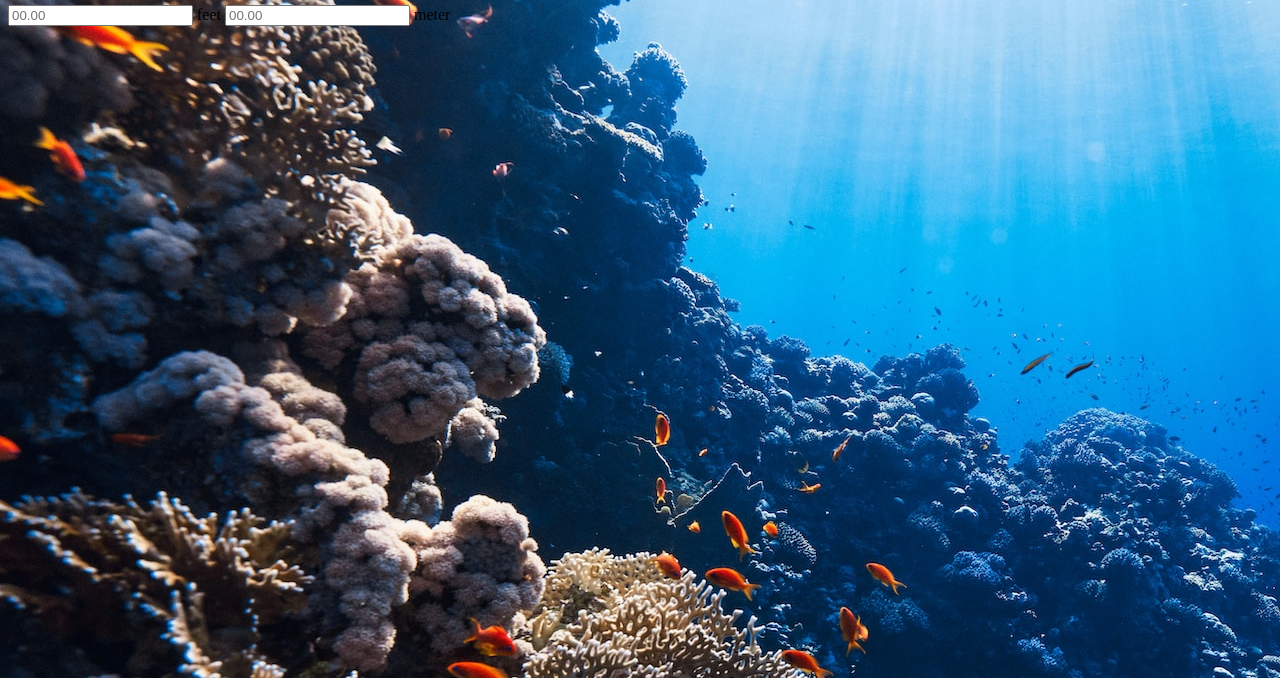
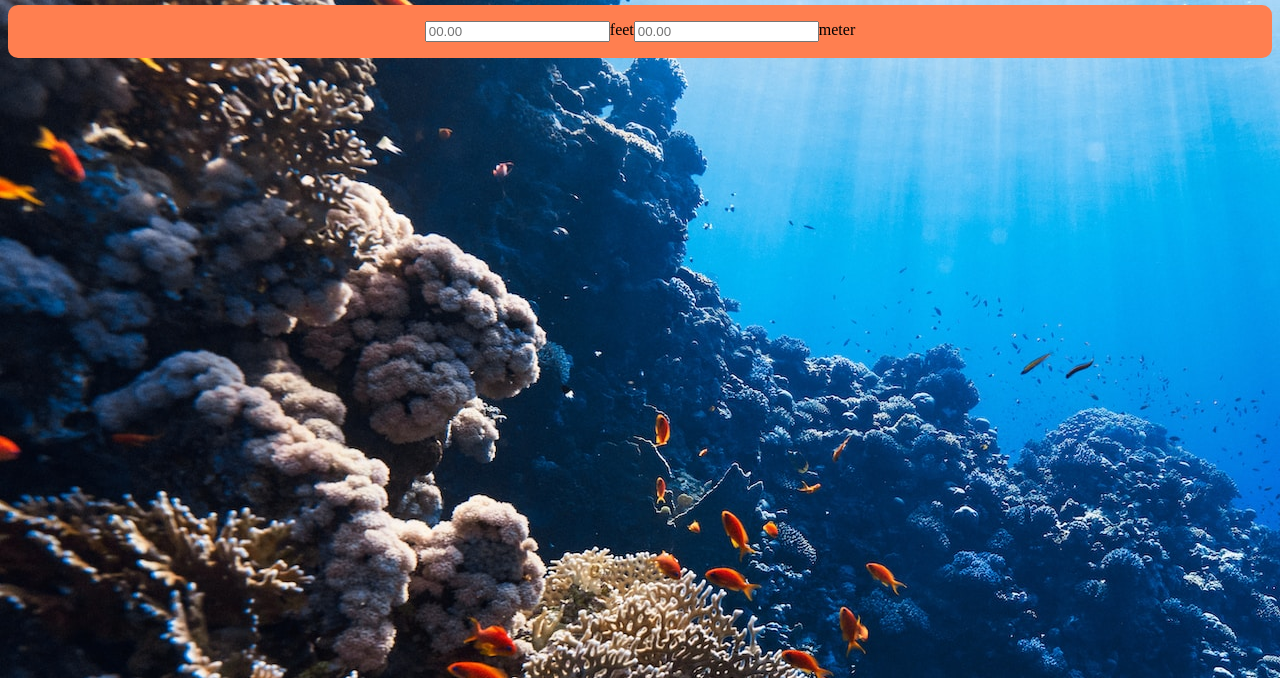
Before and after one commit to LarsGJobloop/kodelofte-gruppe-4-unit-converter, a plain HTML site: page index.html in a window 1280 px wide. Shown: the part 122-800 px from the top of the page. Drawn offline with Linux system fonts and the light colour scheme.

Commit message:
add better contrast to input fields

```diff
--- a/index.html
+++ b/index.html
@@ -17,7 +17,7 @@
     <h2>Imperial to SI</h2>
   </header>
 
-  <main>
+  <main class="content">
     <input type="number" id="input-feet" placeholder="00.00">
     <label for="input-feet">feet</label>
 
--- a/style.css
+++ b/style.css
@@ -5,3 +5,12 @@ body {
 .header {
   text-align: center;
 }
+
+.content {
+  display: flex;
+  justify-content: center;
+
+  background-color: coral;
+  padding: 1rem;
+  border-radius: 10px;
+}
```
